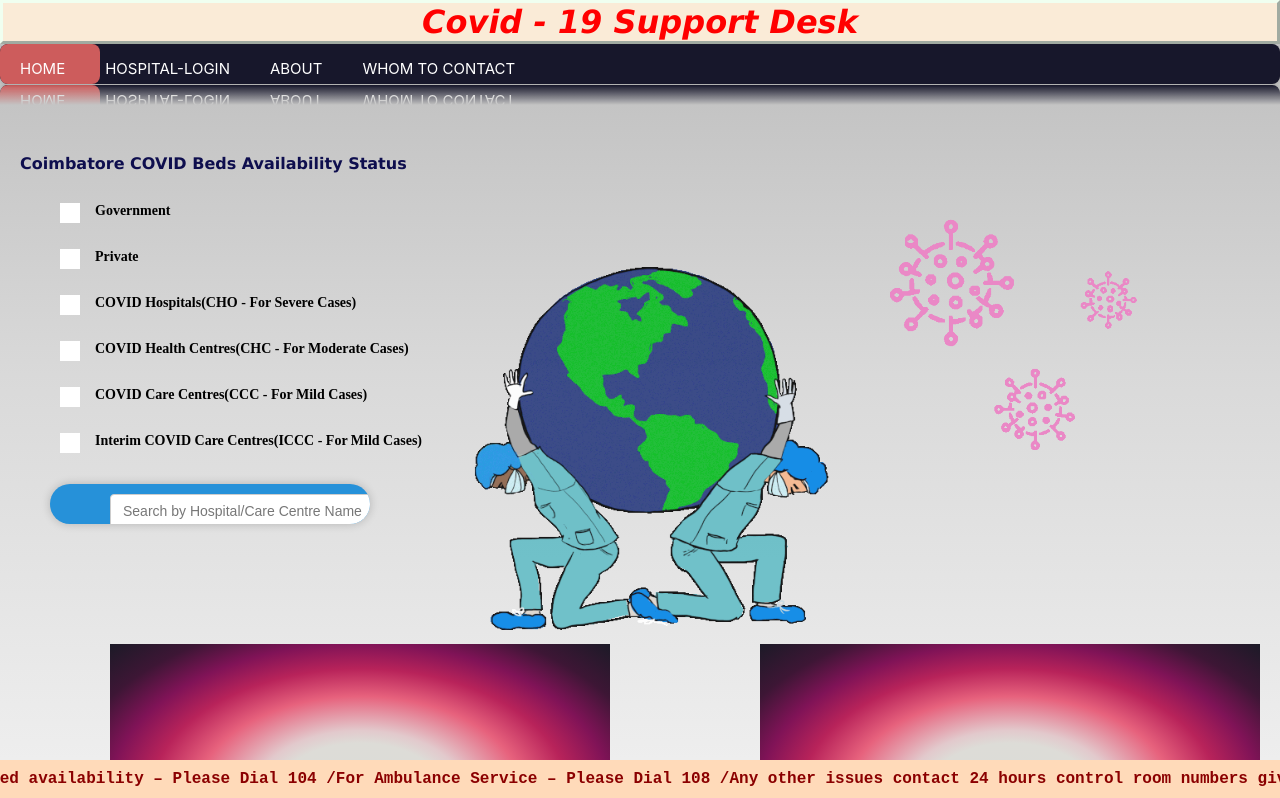
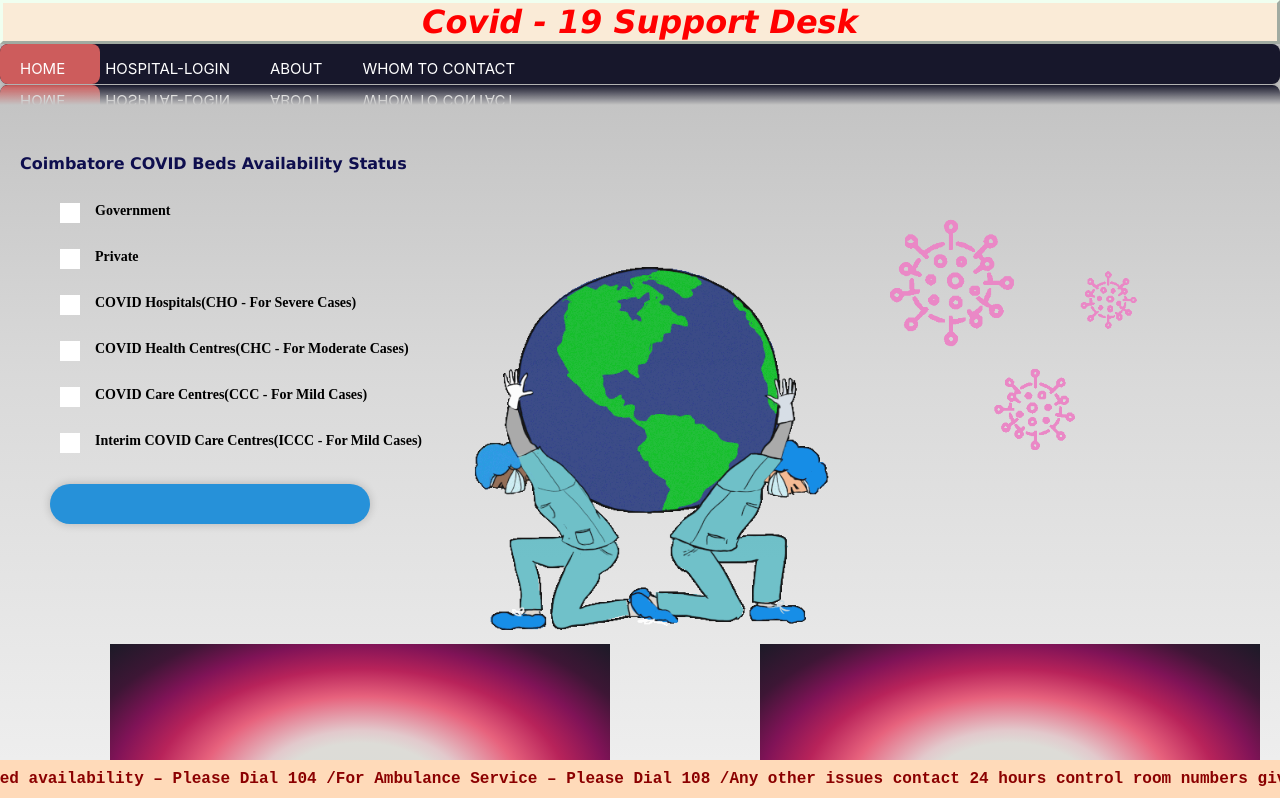
Before and after one commit to RoshiniSukumar/Covid-19-Support-Desk, a React (Create React App) app: page / in a window 1280 px wide. Shown: the top 798 px of the page. Built offline with nearby package versions, Linux system fonts and the light colour scheme.

Commit message:
searchbar js

```diff
--- a/src/components/function/Searchbar.js
+++ b/src/components/function/Searchbar.js
@@ -1,12 +1,13 @@
 import React from 'react'
 import './Searchbar.css'
+
 
 export default function Searchbar() {
   return (
 
     <div className="search">
-        <i className="fas fa-search"></i>
-        <input type="text" placeholder="Search by Hospital/Care Centre Name"></input>
+        <i className="fa-search"></i>
+        <input type="text1" placeholder="Search by Hospital/Care Centre Name"></input>
 
     </div>
 
```
